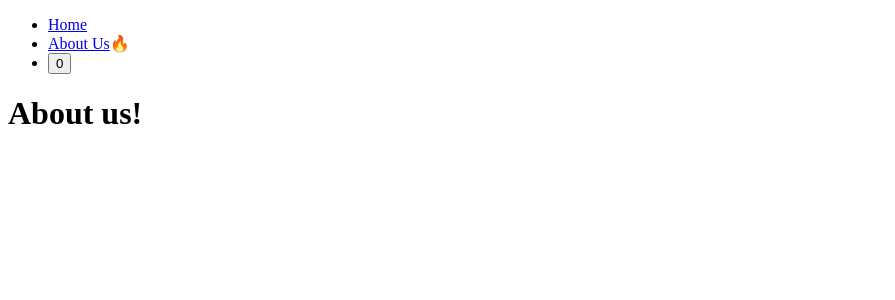
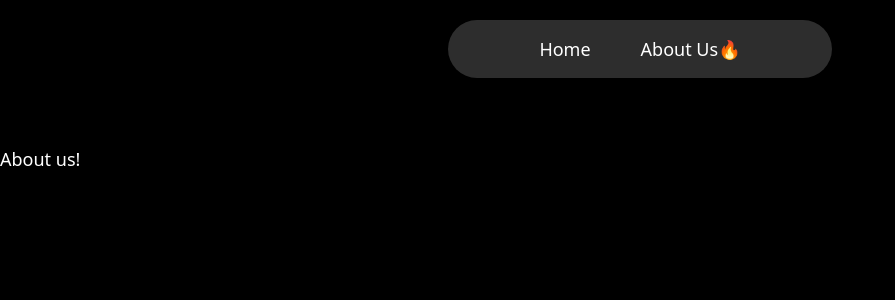
Before and after one commit to als982001/learn-nestjs14, a Next.js app: page /about-us in a window 1280 px wide. Shown: the top 300 px of the page, without its empty margins (0-895 px from the left). Built offline with nearby package versions, Linux system fonts and the light colour scheme.

Commit message:
css 적용

```diff
--- a/app/layout.tsx
+++ b/app/layout.tsx
@@ -1,5 +1,6 @@
 import { Metadata } from "next";
 import Navigation from "../components/navigation";
+import "../styles/global.css";
 
 export const metadata: Metadata = {
   title: {
--- a/components/navigation.tsx
+++ b/components/navigation.tsx
@@ -1,15 +1,14 @@
 "use client";
 
-import { useState } from "react";
+import styles from "../styles/navigation.module.css";
 import Link from "next/link";
 import { usePathname } from "next/navigation";
 
 export default function Navigation() {
   const path = usePathname();
-  const [count, setCount] = useState(0);
 
   return (
-    <nav>
+    <nav className={styles.nav}>
       <ul>
         <li>
           <Link href="/">Home</Link> {path === "/" ? "🔥" : ""}
@@ -18,9 +17,6 @@
           <Link href="/about-us">About Us</Link>
           {path === "/about-us" ? "🔥" : ""}
         </li>
-        <li>
-          <button onClick={() => setCount((c) => c + 1)}>{count}</button>
-        </li>
       </ul>
     </nav>
   );
--- /dev/null
+++ b/styles/global.css
@@ -0,0 +1,148 @@
+html,
+body,
+div,
+span,
+applet,
+object,
+iframe,
+h1,
+h2,
+h3,
+h4,
+h5,
+h6,
+p,
+blockquote,
+pre,
+a,
+abbr,
+acronym,
+address,
+big,
+cite,
+code,
+del,
+dfn,
+em,
+img,
+ins,
+kbd,
+q,
+s,
+samp,
+small,
+strike,
+strong,
+sub,
+sup,
+tt,
+var,
+b,
+u,
+i,
+center,
+dl,
+dt,
+dd,
+ol,
+ul,
+li,
+fieldset,
+form,
+label,
+legend,
+table,
+caption,
+tbody,
+tfoot,
+thead,
+tr,
+th,
+td,
+article,
+aside,
+canvas,
+details,
+embed,
+figure,
+figcaption,
+footer,
+header,
+hgroup,
+menu,
+nav,
+output,
+ruby,
+section,
+summary,
+time,
+mark,
+audio,
+video {
+  margin: 0;
+  padding: 0;
+  border: 0;
+  font-size: 100%;
+  font: inherit;
+  vertical-align: baseline;
+}
+
+/* HTML5 display-role reset for older browsers */
+article,
+aside,
+details,
+figcaption,
+figure,
+footer,
+header,
+hgroup,
+menu,
+nav,
+section {
+  display: block;
+}
+
+body {
+  line-height: 1;
+}
+
+ol,
+ul {
+  list-style: none;
+}
+
+blockquote,
+q {
+  quotes: none;
+}
+
+blockquote:before,
+blockquote:after,
+q:before,
+q:after {
+  content: "";
+  content: none;
+}
+
+table {
+  border-collapse: collapse;
+  border-spacing: 0;
+}
+
+body {
+  padding-top: 150px;
+  font-family: system-ui, -apple-system, BlinkMacSystemFont, "Segoe UI", Roboto,
+    Oxygen, Ubuntu, Cantarell, "Open Sans", "Helvetica Neue", sans-serif;
+  background-color: black;
+  color: white;
+  font-size: 18px;
+}
+
+a {
+  color: inherit;
+  text-decoration: none;
+}
+
+a:hover {
+  text-decoration: underline;
+}
--- /dev/null
+++ b/styles/navigation.module.css
@@ -0,0 +1,28 @@
+.nav {
+  background-color: #2d2d2d;
+  position: fixed;
+  width: 30%;
+  margin: 0 auto;
+  top: 20px;
+  border-radius: 50px;
+  padding: 20px 0px;
+  left: 50%;
+  z-index: 10;
+  transform: translateX(-50%);
+}
+
+.nav ul {
+  display: flex;
+  justify-content: center;
+  gap: 50px;
+}
+
+.nav ul li {
+  list-style: none;
+  transform: none;
+  transition: all 0.1s ease-in-out;
+}
+
+.nav ul li:hover {
+  transform: scale(1.05);
+}
```
Also changed, not shown: app/(home)/page.tsx (+10 -5 lines), components/Movie.tsx (added, +24 -0 lines), styles/home.module.css (added, +8 -0 lines), styles/movie.module.css (added, +26 -0 lines).
